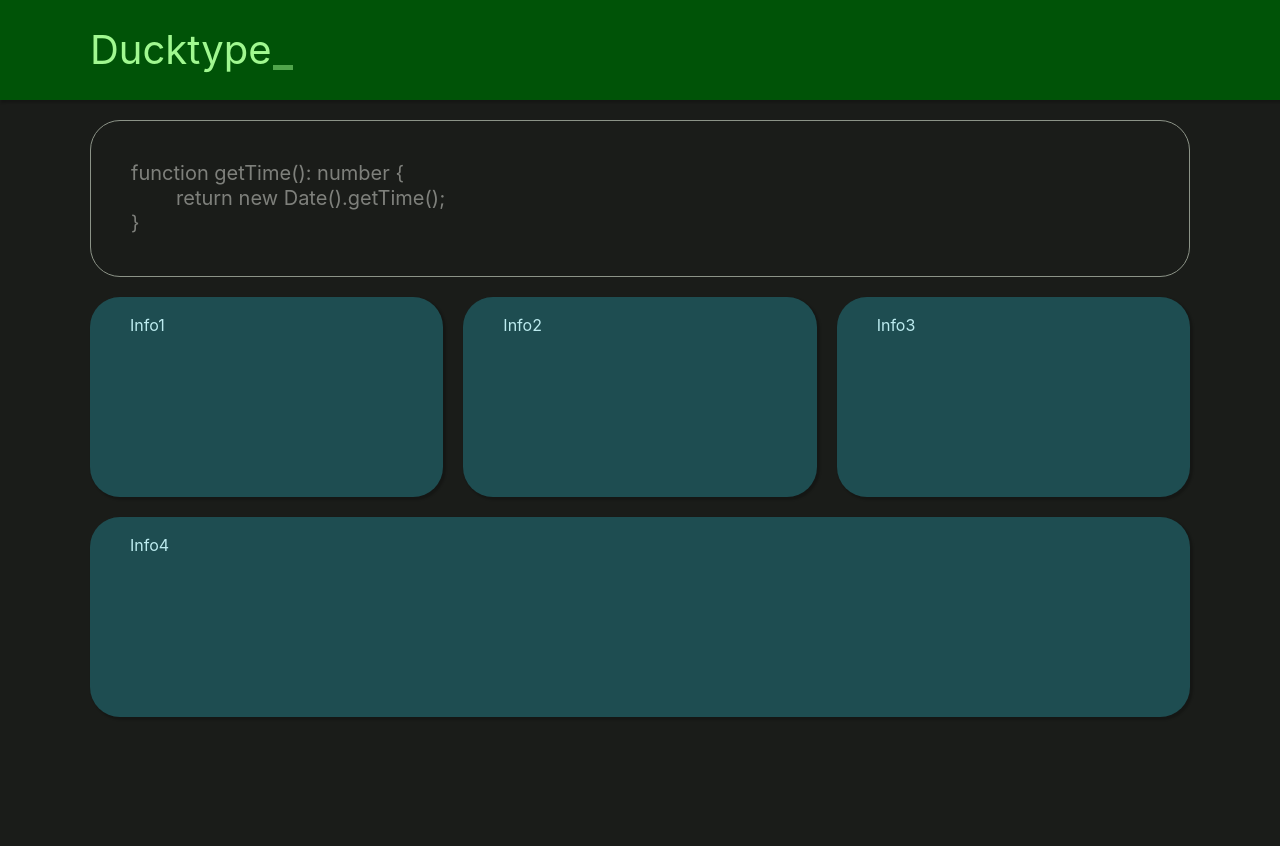
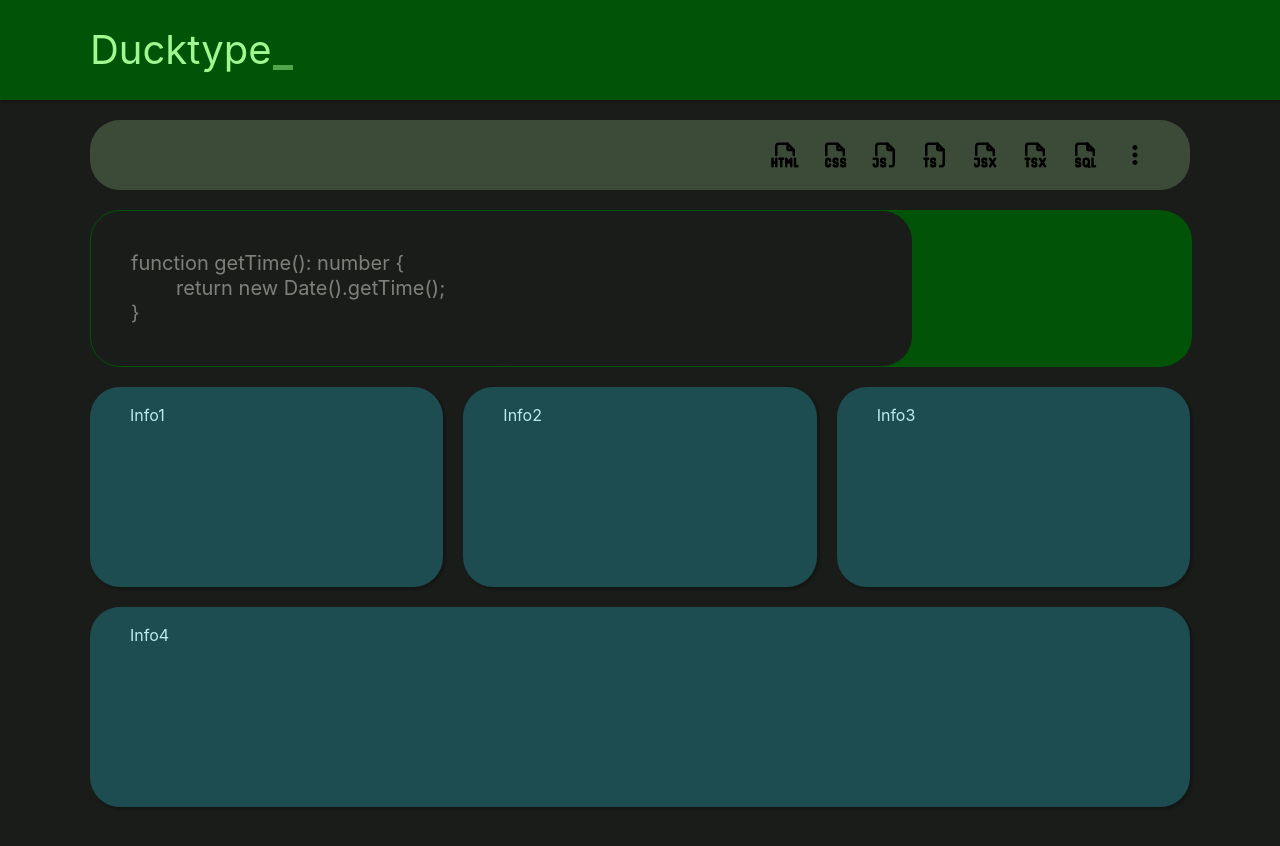
Before and after one commit to CoreyRobinsonDev/ducktype, a Next.js app: page / in a window 1280 px wide. Before the commit the page ends 800 px from the top, so only its background shows below. Built offline with nearby package versions, Linux system fonts and the light colour scheme.

Commit message:
implemented Textbox compenent/created Toolbar component

```diff
--- a/package.json
+++ b/package.json
@@ -10,8 +10,8 @@
   },
   "dependencies": {
     "next": "14.0.0",
-    "react": "^18",
-    "react-dom": "^18",
+    "react": "latest",
+    "react-dom": "latest",
     "react-icons": "^4.11.0"
   },
   "devDependencies": {
--- a/src/app/page.module.css
+++ b/src/app/page.module.css
@@ -2,7 +2,8 @@
     display: flex;
     align-items: center;
     flex-direction: column;
-    padding: 2rem;
+    gap: 2rem;
+    padding: 2rem 0;
 }
 
 .card_container {
--- a/src/app/page.tsx
+++ b/src/app/page.tsx
@@ -2,13 +2,16 @@ import styles from './page.module.css'
 import Card from '@/components/Card/Card'
 import Header from '@/components/Header/Header'
 import Textbox from '@/components/Textbox/Textbox'
+import { textTS } from '@/components/Textbox/text'
+import Toolbar from '@/components/Toolbar/Toolbar'
 
 
 export default function Home() {
     return <>
         <Header/>
         <main className={styles.main}>
-            <Textbox/>
+            <Toolbar/>
+            <Textbox idx={Math.floor(Math.random() * textTS.length)} />
             <div className={styles.card_container}>
                 <Card>Info1</Card>
                 <Card>Info2</Card>
--- a/src/components/Header/Header.module.css
+++ b/src/components/Header/Header.module.css
@@ -4,7 +4,7 @@
     background-color: var(--primary-container);
     color: var(--on-primary-container);
     padding: 3rem;
-    box-shadow: var(--shadow)
+    box-shadow: var(--shadow);
 }
 
 .header h1 {
--- a/src/components/Textbox/Textbox.module.css
+++ b/src/components/Textbox/Textbox.module.css
@@ -1,27 +1,32 @@
 .section {
+    display: flex;
+    justify-content: space-between;
     position: relative;
     color: var(--text);
     font-size: 2rem;
     line-height: 2.5rem;
-    border: 1px var(--outline) solid;
+    border: 1px var(--primary-container) solid;
     border-radius: var(--border);
-    margin-bottom: 2rem;
     width: 100%;
     max-width: var(--max-width);
 }
 
 .section > pre {
     user-select: none;
-    opacity: 50%;
     padding: 4rem;
 }
 
 .letter {
-
+    opacity: 50%;
 }
 
-.error_letter {
+.letter_correct {
+    opacity: 100%;
+}
 
+.letter_error {
+    opacity: 100%;
+    color: var(--error-container);
 }
 
 .section > textarea {
@@ -34,3 +39,16 @@
     height: 100%;
     resize: none;
 }
+
+.section > textarea::-webkit-scrollbar {
+    display: none;
+}
+
+.side {
+    background-color: var(--bg);
+    width: 1000px;
+    height: auto;
+    margin-right: 277px;
+    border-radius: var(--border);
+    box-shadow: 28rem 0 0 0 var(--primary-container);
+}
--- a/src/components/Textbox/Textbox.tsx
+++ b/src/components/Textbox/Textbox.tsx
@@ -1,21 +1,52 @@
 "use client";
-import { ChangeEvent, useState } from "react";
+import { useState, useEffect } from "react";
+
 import styles from "./Textbox.module.css";
-import { text } from "./text";
+import { textTS } from "./text";
 
-export default function Textbox() {
-    const [input, changeInput] = useState("");
-    const [letterClass, changeLetterClass] = useState(styles.letter);
-    const randNum = Math.floor(Math.random() * text.length);
+export default function Textbox({idx}: {idx:number}) {
+    const [input, setInput] = useState("");
 
-    const handleChange = (e: ChangeEvent<HTMLTextAreaElement> ) => {
-        changeInput(e.target.value);
-    }
+    useEffect(() => {
+        const keyDownHandler = (e: KeyboardEvent) => {
+            switch (e.key) {
+                case "Tab": {
+                    e.preventDefault();
+                    if (textTS[idx][input.length] === "\t")
+                        setInput(i => i + "\t");
+                    break;
+                }
+                case "Enter": {
+                    e.preventDefault();
+                    if (textTS[idx][input.length] === "\n")
+                        setInput(i => i + "\n");
+                    break;
+                }
+                default: {
+                    if (textTS[idx].length === input.length ||
+                        textTS[idx][input.length] === "\n" ||
+                        textTS[idx][input.length] === "\t")
+                        e.preventDefault();
+                }
+            }
+        }
+
+        document.addEventListener("keydown", keyDownHandler);
+
+        return () => document.removeEventListener("keydown", keyDownHandler);
+    }, [input])
 
     return <section className={styles.section}>
         <pre>
-        {text[randNum].split("").map((letter) => <span className={letterClass}>{letter}</span>)}
+            { textTS[idx].split("").map((letter: string, i: number) => {
+                return <span className={
+                    textTS[idx][i] === input[i]
+                    ? styles.letter_correct
+                    : input[i] === undefined ? styles.letter : styles.letter_error
+                }>{letter}</span>})
+            }
         </pre>
-        <textarea onChange={(e) => handleChange(e)} value={input} />
+        <textarea onChange={(e) => setInput(e.target.value)} value={input} />
+        <div className={styles.side}></div>
     </section>
 }
--- a/src/components/Textbox/text.ts
+++ b/src/components/Textbox/text.ts
@@ -1,3 +1,4 @@
-export const text = [
+export const textTS = [
     `function getTime(): number {\n\treturn new Date().getTime();\n}`,
+    `function printHello(): void {\n\tconsole.log('Hello!');\n}`
 ];
--- /dev/null
+++ b/src/components/Toolbar/Toolbar.module.css
@@ -0,0 +1,17 @@
+.section {
+    display: flex;
+    justify-content: flex-end;
+    align-items: center;
+    gap: 2rem;
+    width: 100%;
+    background-color: var(--secondary-container);
+    max-width: var(--max-width);
+    border-radius: var(--border);
+    padding: 2rem 4rem;
+    font-size: 3rem;
+    color: var(--on-secondary-container);
+}
+
+.section *:hover {
+    cursor: pointer;
+}
--- /dev/null
+++ b/src/components/Toolbar/Toolbar.tsx
@@ -0,0 +1,26 @@
+import { MdMoreVert } from "react-icons/md";
+import {
+    TbFileTypeHtml,
+    TbFileTypeJs,
+    TbFileTypeCss,
+    TbFileTypeTs,
+    TbFileTypeSql,
+    TbFileTypeJsx,
+    TbFileTypeTsx
+    } from "react-icons/tb";
+
+import styles from "./Toolbar.module.css";
+
+
+export default function Toolbar() {
+    return <section className={styles.section}>
+        <TbFileTypeHtml title="HTML" />
+        <TbFileTypeCss title="CSS" />
+        <TbFileTypeJs title="Javascript" />
+        <TbFileTypeTs title="Typescript" />
+        <TbFileTypeJsx title="jsx" />
+        <TbFileTypeTsx title="tsx" />
+        <TbFileTypeSql title="SQL" />
+        <MdMoreVert />
+    </section>
+}
```
Also changed, not shown: 1 other file (tests, documents, lock files or other folders).
